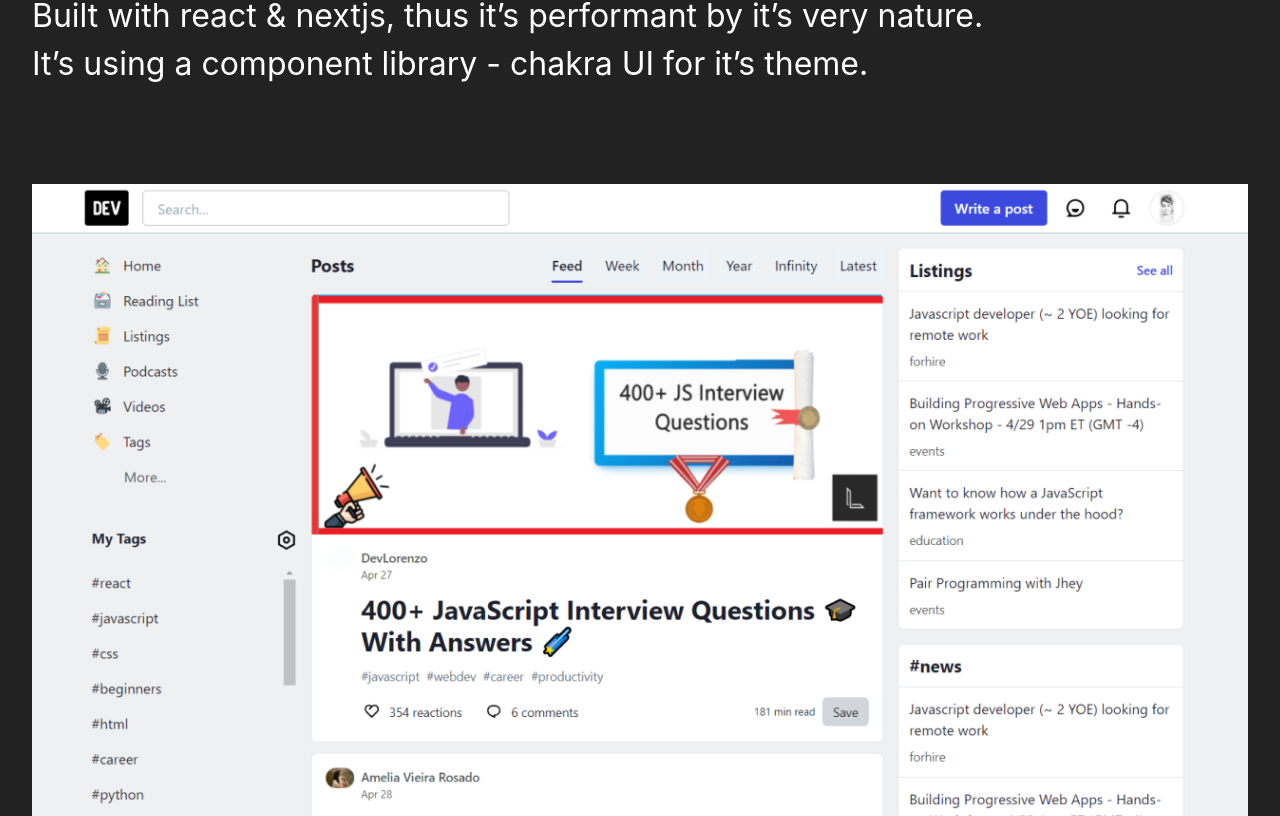
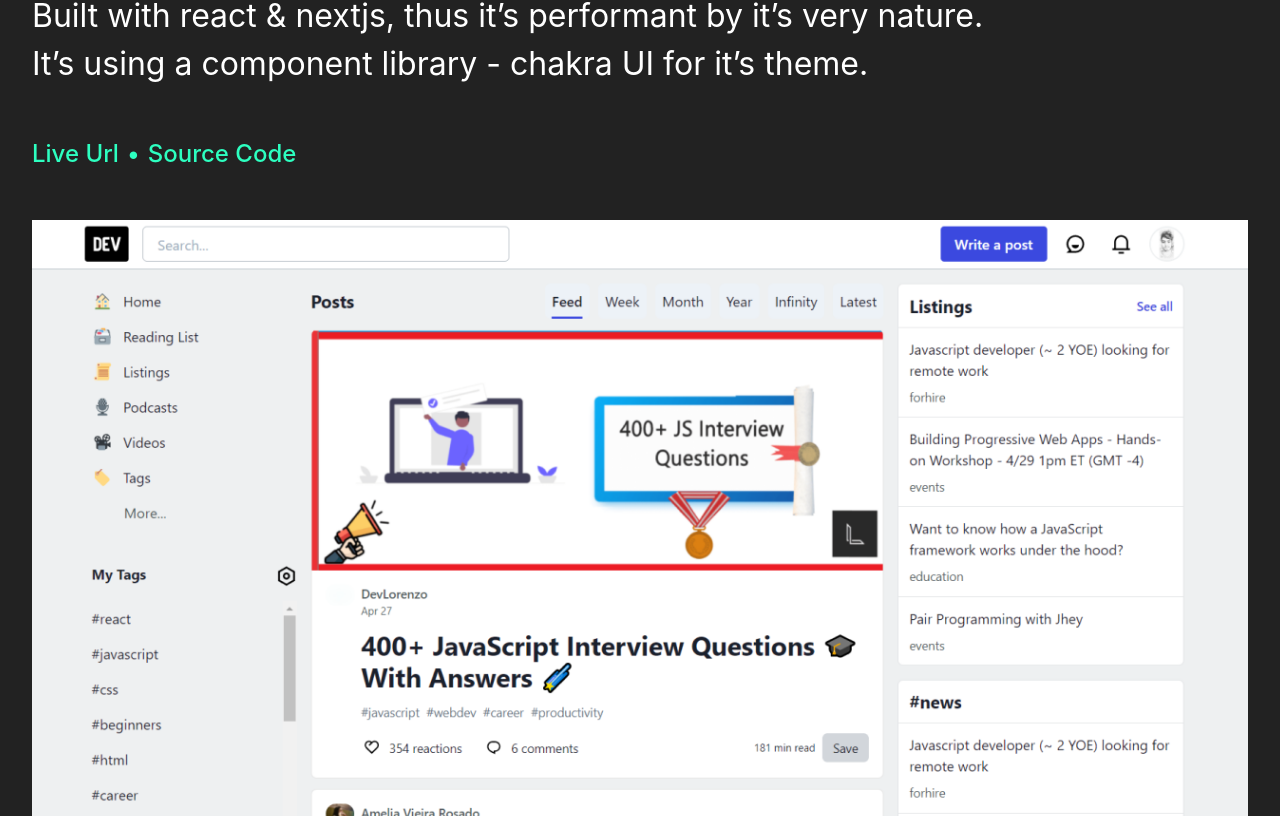
Before and after one commit to jaisharx/jaisharx.dev, a Next.js app: page / in a window 1280 px wide. Shown: the part 1084-1900 px from the top of the page. Built offline with nearby package versions, Linux system fonts and the light colour scheme.

Commit message:
adding urls

```diff
--- a/components/projects.js
+++ b/components/projects.js
@@ -1,4 +1,4 @@
-import { Box, Text, Heading } from '@chakra-ui/react';
+import { Box, Text, Heading, HStack, Link } from '@chakra-ui/react';
 import styled from '@emotion/styled';
 import Container from './container';
 import NextImage from 'next/image';
@@ -9,7 +9,7 @@ const BigTitle = styled(Text)`
     font-family: 'Monoton';
 `;
 
-function Project({ count, title, imgSrc, children }) {
+function Project({ count, title, imgSrc, url, GithubUrl, children }) {
     return (
         <Box color="white" mt={28} as="article">
             <BigTitle>Project {count}</BigTitle>
@@ -19,8 +19,26 @@ function Project({ count, title, imgSrc, children }) {
             <Text fontSize="2rem" mt={6}>
                 {children}
             </Text>
-            <Box mt={24}>
-                <NextImage src={`/${imgSrc}.png`} width="1280" height="800" alt={title} />
+            <HStack mt={12}>
+                <Link href={url} fontSize="2xl" fontWeight="medium" color="#2dffc0">
+                    Live Url
+                </Link>
+                <Text fontSize="2xl" fontWeight="medium" color="#2dffc0">
+                    •
+                </Text>
+                <Link href={GithubUrl} fontSize="2xl" fontWeight="medium" color="#2dffc0">
+                    Source Code
+                </Link>
+            </HStack>
+            <Box mt={12}>
+                <Link href={url} isExternal>
+                    <NextImage
+                        src={`/${imgSrc}.png`}
+                        width="1280"
+                        height="800"
+                        alt={title}
+                    />
+                </Link>
             </Box>
         </Box>
     );
```
